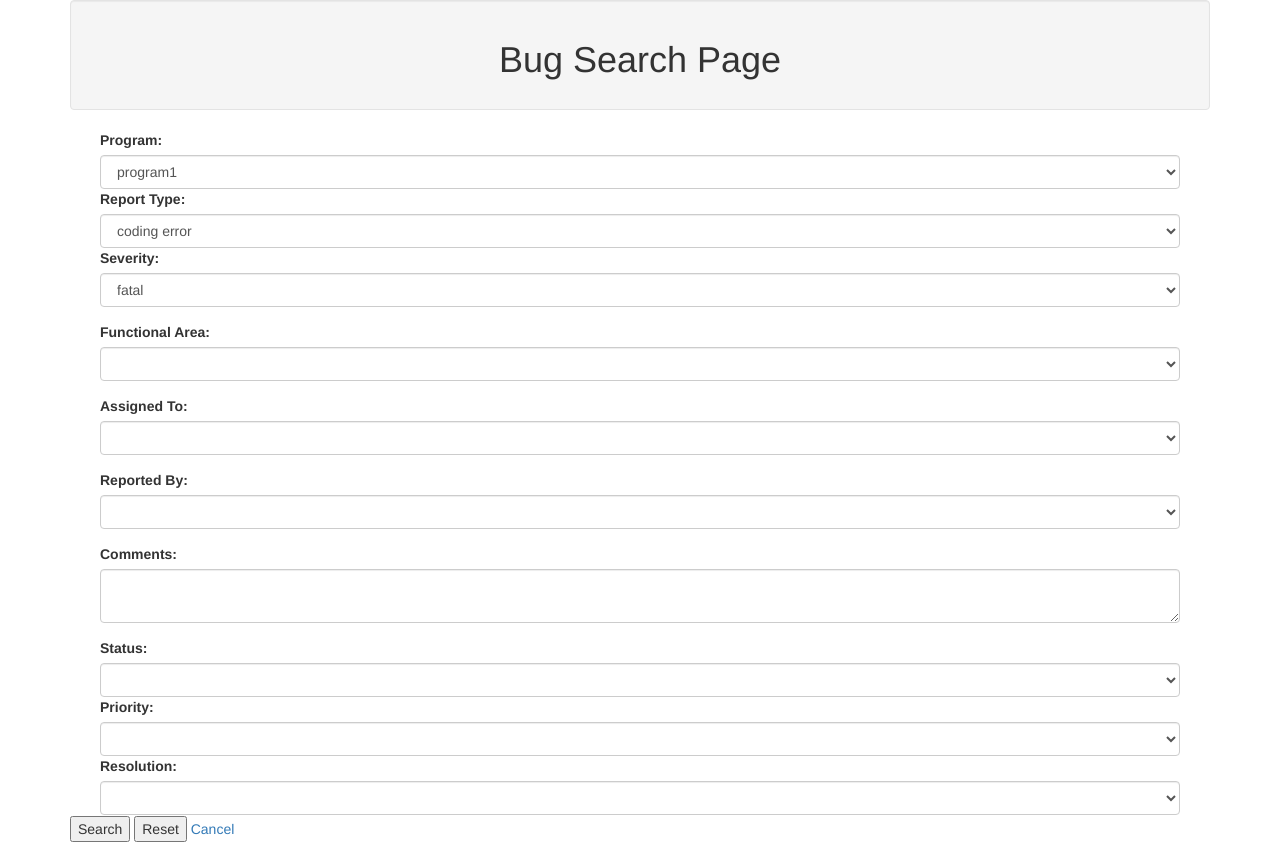
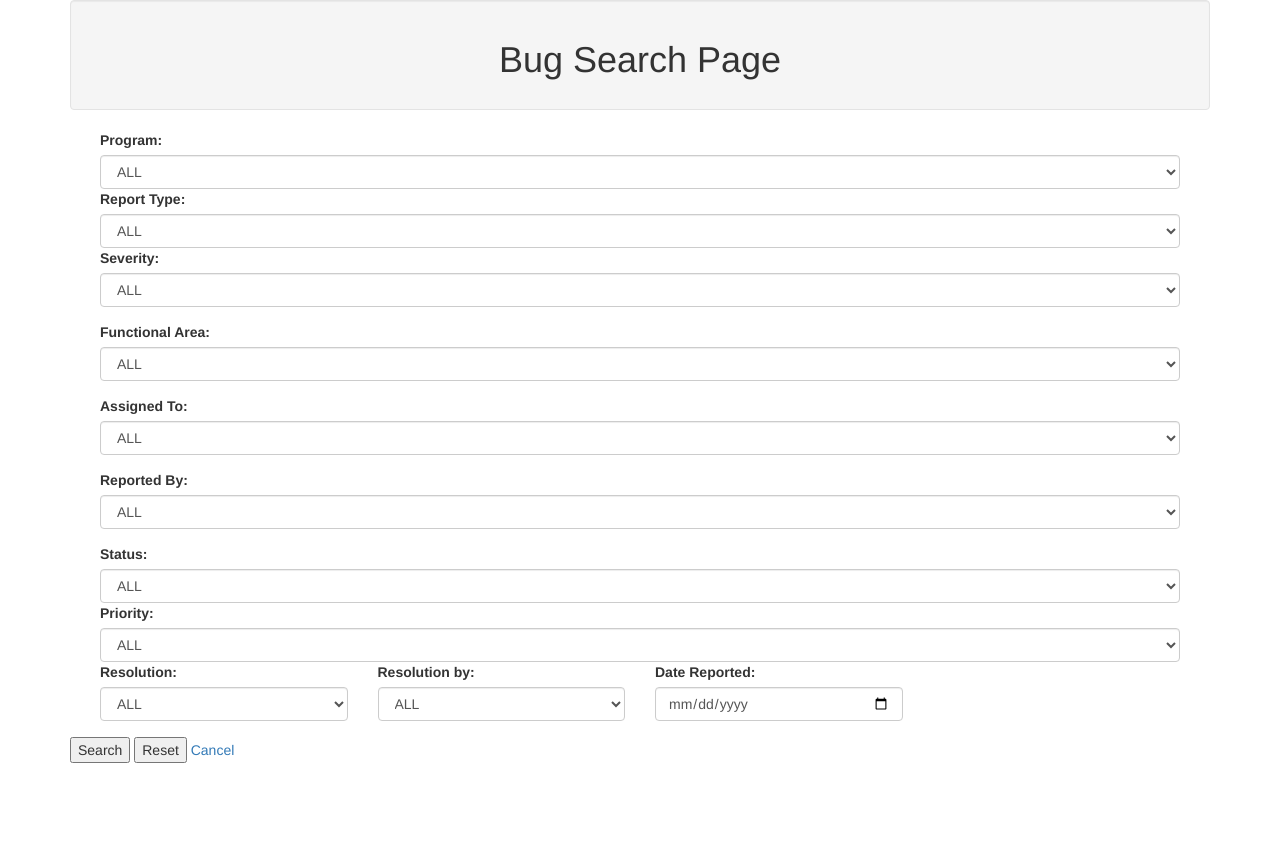
Before and after one commit to shubhamgupta2501/Bughound-Project, a Flask app: page /search_bug in a window 1280 px wide. After the commit the page ends 763 px from the top, so only its background shows below. Run offline with Flask 2, Linux system fonts and the light colour scheme; tables that the repository leaves empty or names only in its code hold one stand-in row (values such as "Sample post"); lists and menus that the app fills with data are empty; some libraries are stand-ins or nearby versions.

Commit message:
new changes

```diff
--- a/app.py
+++ b/app.py
@@ -1,5 +1,6 @@
 
 from flask import Flask, render_template, request, redirect, session, url_for
+from xml.etree.ElementTree import Element, SubElement, ElementTree
 import pymysql.cursors
 
 app = Flask(__name__)
@@ -117,10 +118,17 @@ def add_area():
 
         connection = pymysql.connect(**db_config)
         with connection.cursor() as cursor:
-            cursor.execute("INSERT INTO areas (area,prog_id) VALUES (%s, %s)", (area, prog_id))
+            cursor.execute("SELECT COUNT(*) FROM programs")
+            result = cursor.fetchone()
+            print(result['COUNT(*)'])
             connection.commit()
-            prog_id = cursor.lastrowid
-            message = f"Area with name {area} was successfully added."
+            if result['COUNT(*)'] == 0:
+                print("Cannot add area - programs table is empty.")
+            else:
+                cursor.execute("INSERT INTO areas (area,prog_id) VALUES (%s, %s)", (area, prog_id))
+                connection.commit()
+                prog_id = cursor.lastrowid
+                message = f"Area with name {area} was successfully added."
 
         return render_template('add_area.html', name=area, message=message)
 
@@ -406,43 +414,127 @@ def update():
 @app.route('/search_bug', methods=['GET', 'POST'])
 def search_bug():
     if request.method == 'POST':
-        program = request.form.get('program')
-        report_type = request.form.get('report_type')
-        severity = request.form.get('severity')
-        problem_summary = request.form.get('problem_summary')
-        reproducible = request.form.get('reproducible')
-        problem = request.form.get('problem')
-        reported_by = request.form.get('reported_by')
-        date_reported = request.form.get('date_reported')
-        functional_area = request.form.get('functional_area')
-        assigned_to = request.form.get('assigned_to')
-        comments = request.form.get('comments')
-        status = request.form.get('status')
-        priority = request.form.get('priority')
-        resolution = request.form.get('resolution')
-        resolution_version = request.form.get('resolution_version')
-        resolved_by = request.form.get('resolved_by')
-        date_resolved = request.form.get('date_resolved')
-        tested_by = request.form.get('tested_by')
-        treat_as = request.form.get('treat_as')
+        field_values={
+        'program': request.form.get('program'),
+        'report_type': request.form.get('report_type'),
+        'severity': request.form.get('severity'),
+        'problem_summary': request.form.get('problem_summary'),
+        'reproducible': request.form.get('reproducible'),
+        'problem': request.form.get('problem'),
+        'reported_by': request.form.get('reported_by'),
+        'date_reported': request.form.get('date_reported'),
+        'functional_area': request.form.get('functional_area'),
+        'assigned_to': request.form.get('assigned_to'),
+        'comments': request.form.get('comments'),
+        'status': request.form.get('status'),
+        'priority': request.form.get('priority'),
+        'resolution': request.form.get('resolution'),
+        'resolution_version': request.form.get('resolution_version'),
+        'resolution_by': request.form.get('resolution_by'),
+        'date_resolved': request.form.get('date_resolved'),
+        'tested_by': request.form.get('tested_by')
+        }
+        print(field_values)
+        if field_values['date_reported']=='':
+            field_values['date_reported']=None
+
+        # build the SQL query based on user inputs
+        sql = "SELECT * FROM bug"
+        conditions = []
+        for field, value in field_values.items():
+            if value!=None:
+                conditions.append(f"{field} = '{value}'")
+
+
+        if conditions:
+            sql += " WHERE " + " AND ".join(conditions)
+
+
+
+        connection = pymysql.connect(**db_config)
+        with connection.cursor() as cursor:
+            print(sql)
+            cursor.execute(sql)
+            search_result=cursor.fetchall()
+            print(search_result)
+            connection.commit()
+
+
+
+
 
         # process the form data and store it in the database using PL/SQL
 
         # redirect to a success page
-        return render_template('add_bug_success.html')
+        return render_template('search_bug_success.html', result=search_result)
 
+    connection = pymysql.connect(**db_config)
+    with connection.cursor() as cursor:
+        cursor.execute('SELECT * FROM programs')
+        programs = cursor.fetchall()
+        connection.commit()
+
+        cursor.execute('SELECT * FROM areas')
+        areas = cursor.fetchall()
+        connection.commit()
+
+        cursor.execute('SELECT * FROM employees')
+        employees = cursor.fetchall()
+        connection.commit()
     # if the request method is GET, render the add_bug page with the necessary form data
-    programs = ['program1', 'program2', 'program3'] # replace with actual program list
-    report_types = ['coding error', 'design error', 'hardware error', 'suggestion']
+    #programs = programs # replace with actual program list
+    report_types = ['coding error', 'design error', 'hardware error', 'suggestion', 'Documentation', 'Query']
     severities = ['fatal', 'severe', 'minor']
-    employees = ['employee1', 'employee2', 'employee3'] # replace with actual employee list
-    areas = ['area1', 'area2', 'area3'] # replace with actual area list
-
-    return render_template('search_bug_page.html', programs=programs, report_types=report_types, severities=severities, employees=employees, areas=areas)
+    #employees = ['employee1', 'employee2', 'employee3'] # replace with actual employee list
+    #areas = ['area1', 'area2', 'area3'] # replace with actual area list
+    priority=[1,2,3,4,5,6]
+    status=['Open', 'Closed', 'Resolved']
+    resolution=['Pending', 'Fixed', 'Irreproducible', 'Deferred', 'As designed', 'Withdrawn by reporter', 'Need more info', 'Disagree with suggestion', 'Duplicate']
+    resolution_version=[1,2,3,4]
+    return render_template('search_bug_page.html', programs=programs, report_types=report_types, severities=severities, employees=employees, areas=areas, resolution=resolution, resolution_version=resolution_version, priority=priority, status=status)
 
 # export data
-@app.route('/export_data')
+@app.route('/export_data', methods=['GET', 'POST'])
 def export_data():
+    if request.method == 'POST':
+        table_name = request.form['table_name']
+        data_type = request.form['data_type']
+        connection = pymysql.connect(**db_config)
+        with connection.cursor() as cursor:
+
+
+            cursor.execute(f'SELECT * FROM {table_name}')
+            rows = cursor.fetchall()
+            # create a root element for the XML file
+            root = Element(table_name)
+
+            # iterate over the rows and create subelements for each record
+            for row in rows:
+                record = SubElement(root, "record")
+                for key, value in row.items():
+                    field = SubElement(record, key)
+                    field.text = str(value)
+
+            # generate the XML file and save it to disk
+            tree = ElementTree(root)
+            if data_type == "xml":
+                tree.write(f"{table_name}.xml", encoding="utf-8", xml_declaration=True)
+            elif data_type == "ascii":
+                with open(f"{table_name}.txt", "w") as f:
+                    for row in rows:
+                        for key, value in row.items():
+                            f.write(f"{key}: {value}\n")
+                        f.write("\n")
+            else:
+                print("Invalid data type")
+
+            # close the database connection
+            cursor.close()
+            connection.close()
+            message = f"Table {table_name} with type {data_type} was successfully exported."
+            return render_template('export_data_success.html', message=message)
+
+
     return render_template('export_data.html')
 
 
--- /dev/null
+++ b/employees.xml
@@ -0,0 +1,2 @@
+<?xml version='1.0' encoding='utf-8'?>
+<employees><record><emp_id>2</emp_id><name>Timmy</name><username>timmy!</username><password>123</password><userlevel>3</userlevel></record><record><emp_id>4</emp_id><name>Hannah</name><username>smith</username><password>789</password><userlevel>2</userlevel></record><record><emp_id>5</emp_id><name>Johann Gomblepuddy</name><username>johanng</username><password>111</password><userlevel>2</userlevel></record><record><emp_id>8</emp_id><name>Prakash</name><username>smithp</username><password>444</password><userlevel>2</userlevel></record><record><emp_id>1000</emp_id><name>Chels k</name><username>chelfer</username><password>123</password><userlevel>1</userlevel></record></employees>
--- a/templates/export_data.html
+++ b/templates/export_data.html
@@ -21,7 +21,7 @@
         <option value="employees">Employees</option>
         <option value="programs">Programs</option>
         <option value="areas">Areas</option>
-        <option value="bugs">Bugs</option>
+        <option value="bug">Bugs</option>
       </select><br><br>
       <select id="data_type" name="data_type" class ="form-control">
         <option value="ascii">ASCII</option>
--- a/templates/search_bug_page.html
+++ b/templates/search_bug_page.html
@@ -15,14 +15,15 @@
       </div>
 
 	<div class="container">
-        <form action="{{ url_for('add_bug') }}" method="POST">
+        <form action="{{ url_for('search_bug') }}" method="POST">
 
         <div class="col-sm-12">
           <div class="col-sm-12">
             <label for="program">Program:</label>
             <select id="program" name="program" class ="form-control">
+              <option value='ALL' disabled selected>ALL</option>
                 {% for program in programs %}
-                        <option value="{{ program}}">{{ program}}</option>
+                    <option value="{{ program['program']}}">{{ program['program']}}</option>
                 {% endfor %}
             </select>
         </div>
@@ -30,6 +31,7 @@
             <div class="col-sm-12">
                 <label for="report_type">Report Type:</label>
                 <select id="report_type" name="report_type" class ="form-control">
+                  <option value='ALL' disabled selected>ALL</option>
                     {% for report_type in report_types %}
                         <option value="{{ report_type }}">{{ report_type }}</option>
                     {% endfor %}
@@ -40,6 +42,7 @@
                 <div class="form-group">
                     <label for="severity">Severity:</label>
                     <select name="severity" id="severity" class ="form-control">
+                      <option value='ALL' disabled selected>ALL</option>
                       {% for severity in severities %}
                         <option value="{{ severity }}">{{ severity }}</option>
                       {% endfor %}
@@ -52,10 +55,12 @@
         <div class="col-sm-12">
           <div class="col-sm-12">
             <div class="form-group">
-                <label for="functionalArea">Functional Area:</label>
-                <select name="functionalArea" id="functionalArea" class="form-control">
+              <label for="functional_area">Functional Area:</label>
+              <select name="functional_area" id="functional_area" class="form-control">
+
+                <option value='ALL' disabled selected>ALL</option>
                 {% for area in areas %}
-                    <option value="{{ area.areaid }}">{{ area.areaname }}</option>
+                  <option value="{{ area['area'] }}">{{ area['area'] }}</option>
                 {% endfor %}
               </select>
             </div>
@@ -63,10 +68,11 @@
 
             <div class="col-sm-12">
               <div class="form-group">
-                <label for="assignedTo">Assigned To:</label>
-                <select name="assignedTo" id="assignedTo" class="form-control">
+                <label for="assigned_to">Assigned To:</label>
+                <select name="assigned_to" id="assigned_to" class="form-control">
+                  <option value='ALL' disabled selected>ALL</option>
                   {% for employee in employees %}
-                    <option value="{{ employee.employeeid }}">{{ employee.firstname }} {{ employee.lastname }}</option>
+                    <option value="{{ employee['name'] }}">{{ employee['name'] }} {{ employee.lastname }}</option>
                   {% endfor %}
                 </select>
               </div>
@@ -74,25 +80,22 @@
 
               <div class="col-sm-12">
                 <div class="form-group">
-                  <label for="reportedBy">Reported By:</label>
-                  <select name="reportedBy" id="reportedBy" class="form-control">
+                  <label for="reported_by">Reported By:</label>
+                  <select name="reported_by" id="reported_by" class="form-control">
+                    <option value='ALL' disabled selected>ALL</option>
                     {% for employee in employees %}
-                      <option value="{{ employee.employeeid }}">{{ employee.firstname }} {{ employee.lastname }}</option>
+                      <option value="{{ employee['name'] }}">{{ employee['name'] }} {{ employee.lastname }}</option>
                     {% endfor %}
                   </select>
                 </div>
               </div>
 
-              <div class="col-sm-12">
-              <div class="form-group">
-                <label for="comments">Comments:</label>
-                <textarea name="comments" id="comments" class="form-control"></textarea>
-              </div>
-              </div>
+
 
               <div class="col-sm-12">
               <label for="status">Status:</label>
             <select id="status" name="status" class="form-control">
+              <option value='ALL' disabled selected>ALL</option>
                 {% for s in status %}
                     <option value="{{ s }}">{{ s }}</option>
                 {% endfor %}
@@ -102,20 +105,43 @@
              <div class="col-sm-12">
             <label for="priority">Priority:</label>
             <select id="priority" name="priority" class="form-control">
+              <option value='ALL' disabled selected>ALL</option>
                 {% for p in priority %}
                     <option value="{{ p }}">{{ p }}</option>
                 {% endfor %}
             </select>
             </div>
 
-            <div class="col-sm-12">
-                <label for="priority">Resolution:</label>
-                <select id="priority" name="priority" class="form-control">
-                    {% for p in priority %}
-                        <option value="{{ p }}">{{ p }}</option>
+            <div class="col-sm-3">
+              <label for="resolution">Resolution:</label>
+              <select id="resolution" name="resolution" class="form-control">
+                <option value='ALL' disabled selected>ALL</option>
+                {% for r in resolution %}
+                <option value="{{ r }}">{{ r }}</option>
               {% endfor %}
               </select>
           </div>
+
+          <div class="col-sm-3">
+            <label for="resolution_by">Resolution  by:</label>
+            <select id="resolution_by" name="resolution_by" class="form-control">
+              <option value='ALL' disabled selected>ALL</option>
+              {% for employee in employees %}
+              <option value="{{ employee['name'] }}">{{ employee['name'] }} {{ employee.lastname }}</option>
+            {% endfor %}
+            </select>
+        </div>
+
+        <div class="col-sm-3">
+          <div class="form-group">
+            <label for="date_reported">Date Reported:</label>
+            <input type="date" name="date_reported" id="date_reported" class="form-control">
+          </div>
+        </div>
+
+
+
+
         </div>
 
         <div class="col-sm-12"></div>
```
Also changed, not shown: areas.xml (added, +2 -0 lines), bug.txt (added, +65 -0 lines), employees.txt (added, +29 -0 lines), templates/export_data_success.html (added, +11 -0 lines), templates/search_bug_success.html (added, +11 -0 lines). Lines whose indentation alone changed are shown as unchanged.
